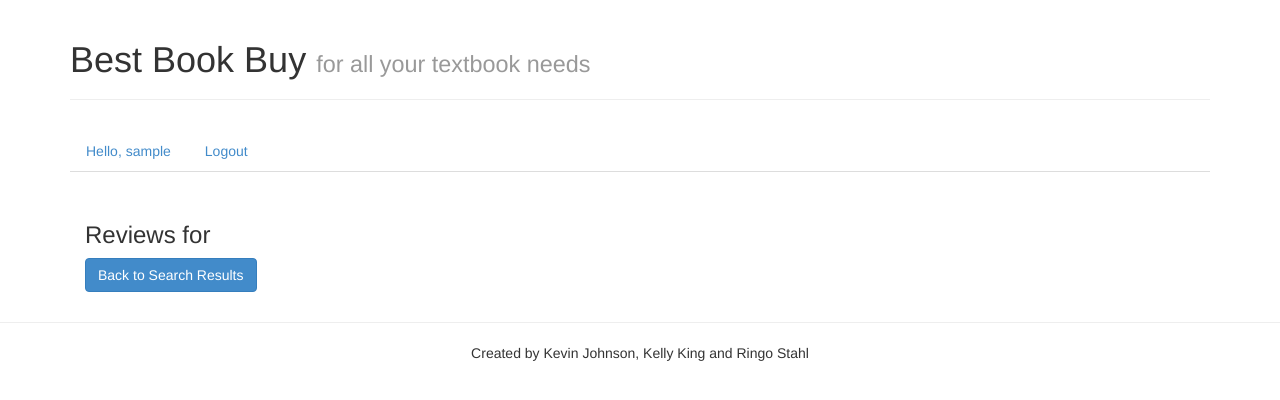
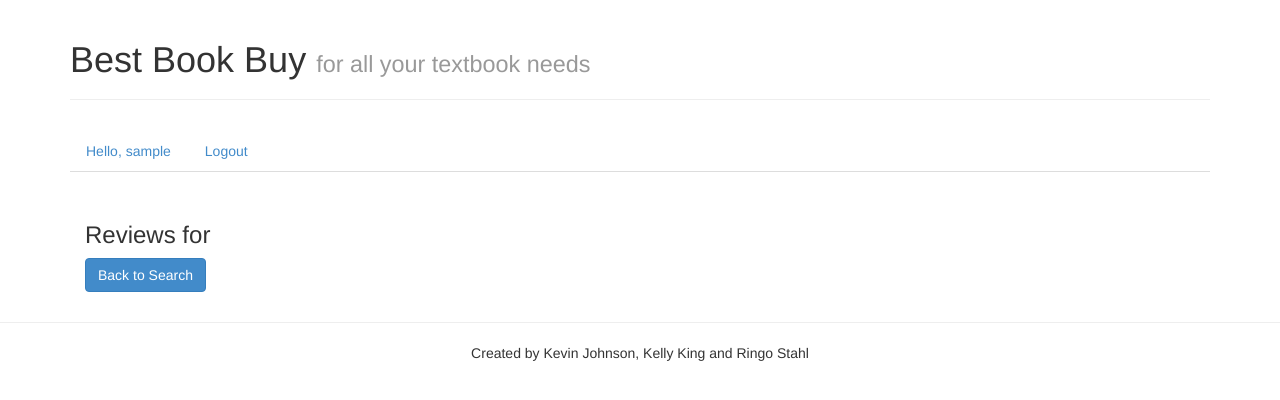
Before and after one commit to kellyk/b3, a PHP site: template views/reviews.php in a window 1280 px wide. Shown: the top 400 px of the page. Run offline with PHP 8.4, Linux system fonts and the light colour scheme; the template is opened without the code that fills it, so the values that code supplies are empty; the visitor is signed in with stand-in values (Sample User, id 1); some libraries are stand-ins or nearby versions.

Commit message:
fix broken link on reviews page

```diff
--- a/views/reviews.php
+++ b/views/reviews.php
@@ -17,7 +17,7 @@
 <?php } ?>
 
   <!--This button auto forwards temporarily -->
-		<a href="<?php echo SITE_ROOT; ?>search/results" class="btn btn-primary">Back to Search Results</a>
+		<a href="<?php echo SITE_ROOT; ?>search" class="btn btn-primary">Back to Search</a>
 </div>
 
 </div>
```
